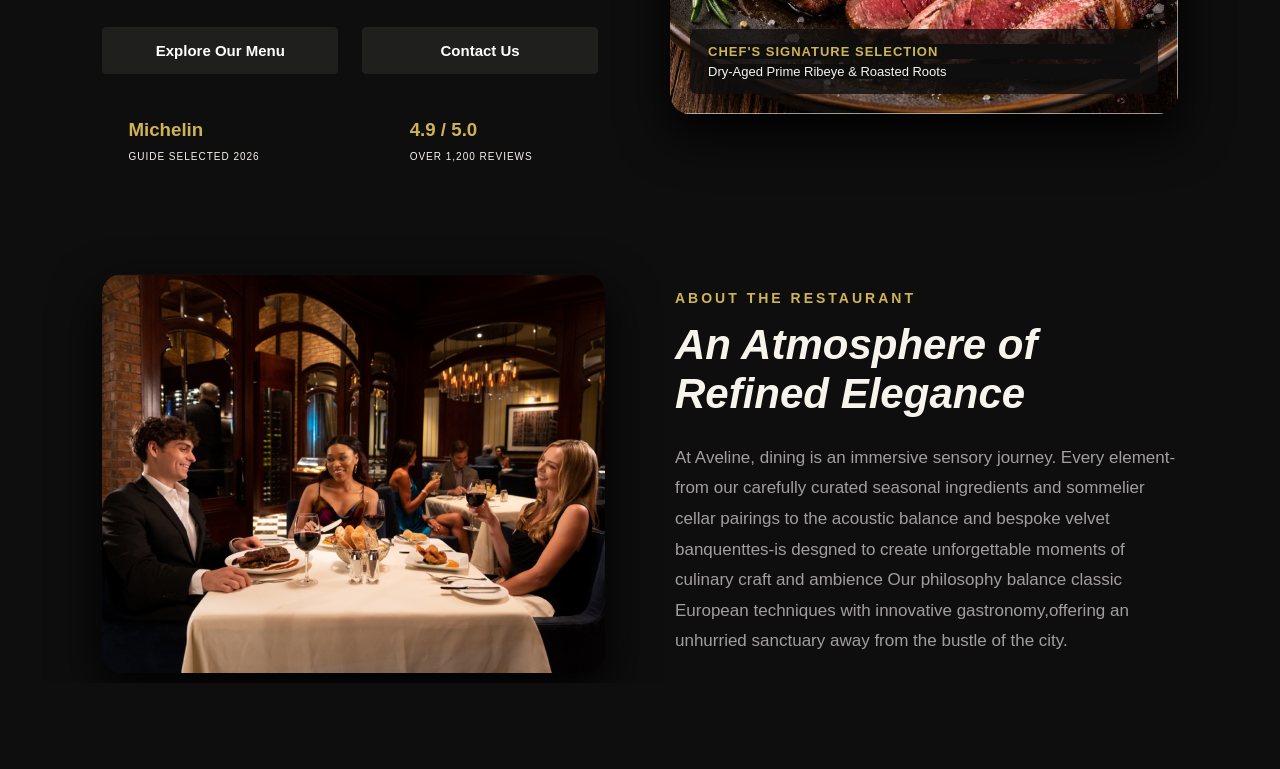
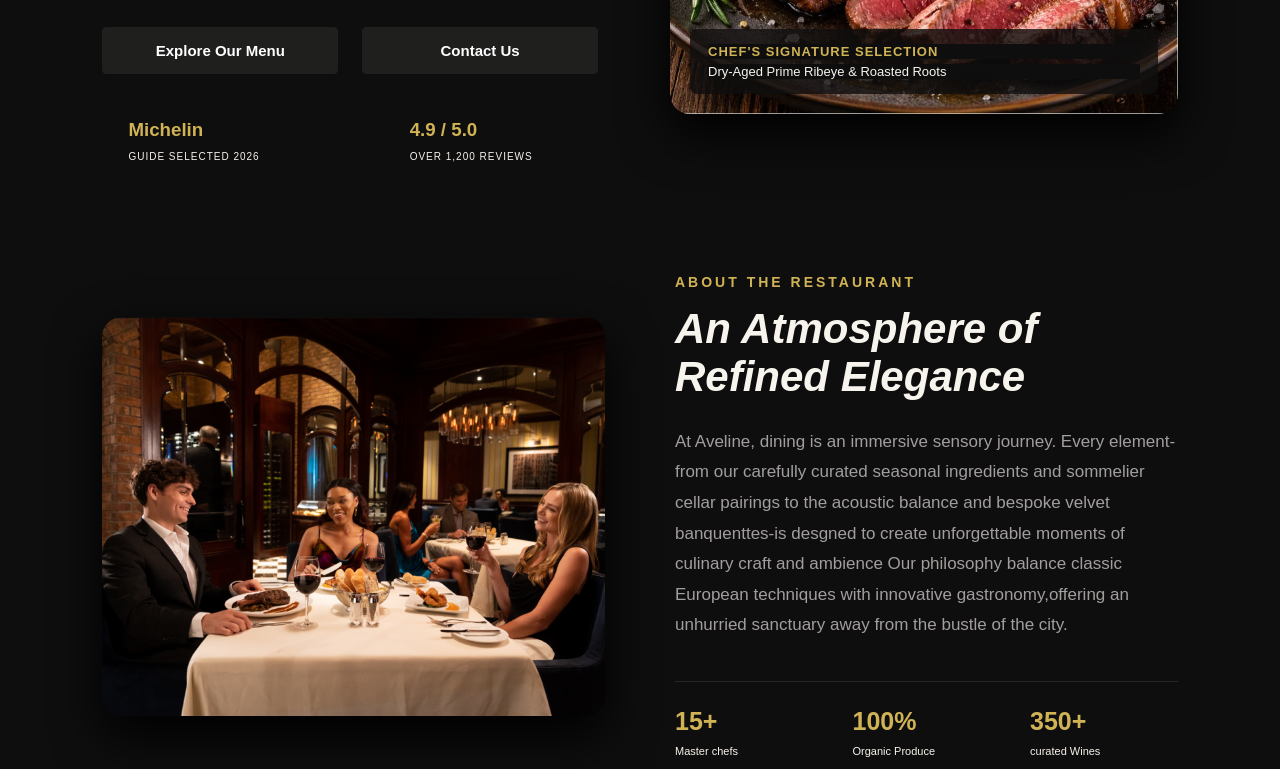
Before and after one commit to TsegawGemena/restaurant, a website built with webpack: page src/template.html in a window 1280 px wide. Shown: the part 554-1323 px from the top of the page. Before the commit the page ends 1237 px from the top, so only its background shows below. Built offline with nearby package versions, Linux system fonts and the light colour scheme.

Commit message:
modified home page

```diff
--- a/src/pages/home.js
+++ b/src/pages/home.js
@@ -138,16 +138,61 @@ export function loadHome(){
     experience.textContent = " At Aveline, dining is an immersive sensory journey. Every element-from our carefully curated seasonal ingredients and sommelier cellar pairings to the acoustic balance and bespoke velvet banquenttes-is desgned to create unforgettable moments of culinary craft and ambience Our philosophy balance classic European techniques with innovative gastronomy,offering an unhurried sanctuary away from the bustle of the city.";
 
 
+    const experienceStats = document.createElement("div");
+    experienceStats.classList.add("experience-stats");
+
+    const chefsStat = document.createElement("div");
+    chefsStat.classList.add("stat-item");
+
+    const chefsNumber = document.createElement("h3");
+    chefsNumber.textContent = "15+"
+
+    const chefsLabel = document.createElement("span");
+    chefsLabel.textContent = "Master chefs";
+
+    chefsStat.appendChild(chefsNumber);
+    chefsStat.appendChild(chefsLabel);
+
+    const produceStat = document.createElement("div");
+    produceStat.classList.add("stat-item");
+
+    const produceNumber = document.createElement("h3");
+    produceNumber.textContent = "100%";
+
+    const producelabel = document.createElement("span");
+    producelabel.textContent = "Organic Produce";
+
+    produceStat.appendChild(produceNumber);
+    produceStat.appendChild(producelabel);
+
+    const winStat = document.createElement("div");
+    winStat.classList.add("stat-item");
+
+    const wineNumber = document.createElement("h3");
+    wineNumber.textContent = "350+";
+
+    const wineLabel = document.createElement("span");
+    wineLabel.textContent = "curated Wines";
+
+    winStat.appendChild(wineNumber);
+    winStat.appendChild(wineLabel);
+    experienceStats.appendChild(chefsStat);
+    experienceStats.appendChild(produceStat);
+    experienceStats.appendChild(winStat);
+
+
     experienceText.appendChild(aboutLine);
-     experienceText.appendChild(experienceHeading);
+    experienceText.appendChild(experienceHeading);
     experienceText.appendChild(experience);
-
+    experienceText.appendChild(experience);
 
 
 
 
     experienceSection.appendChild(experienceImage);
     experienceSection.appendChild(experienceText);
+    experienceText.appendChild(experienceStats);
+
     content.append(experienceSection);
 
 
--- a/src/style.css
+++ b/src/style.css
@@ -245,3 +245,26 @@ nav button:hover{
     font-size:17px;
     line-height:1.8;
 }
+.experience-stats {
+    display: flex;
+    justify-content: space-between;
+    gap: 30px;
+    margin-top: 40px;
+    padding-top: 25px;
+    border-top: 1px solid #292727;
+}
+
+.stat-item {
+    flex: 1;
+}
+
+.stat-item h3 {
+    margin: 0 0 5px;
+    color: #d0b354;
+    font-size: 25px;
+}
+
+.stat-item span {
+    font-size: 11px;
+
+}
```
